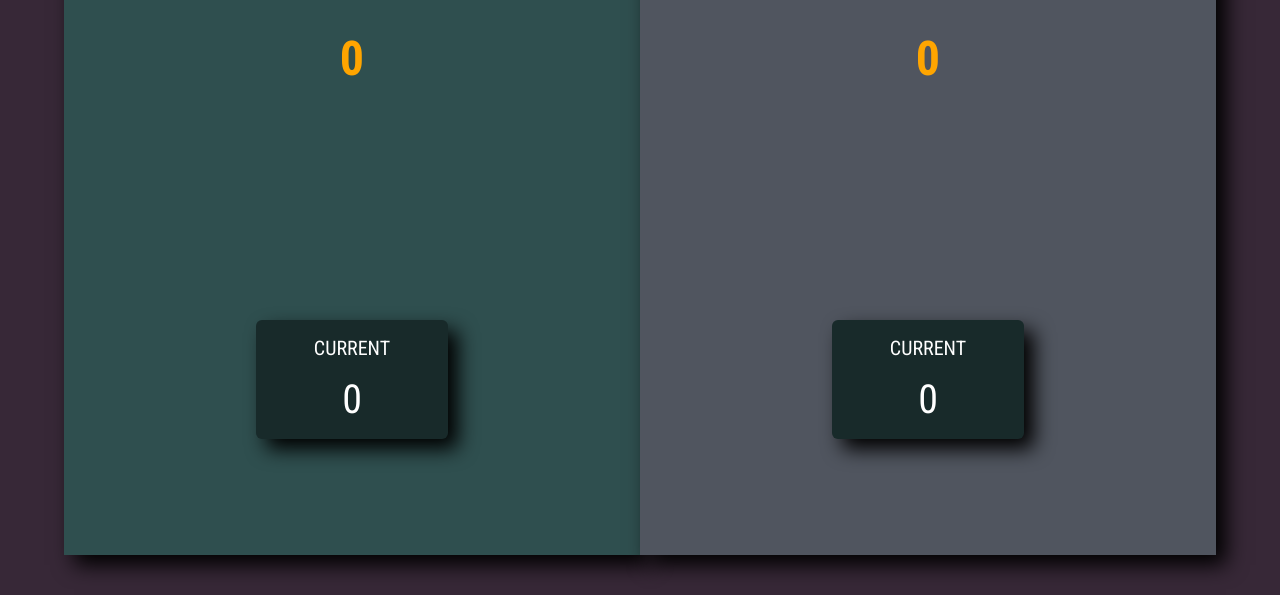
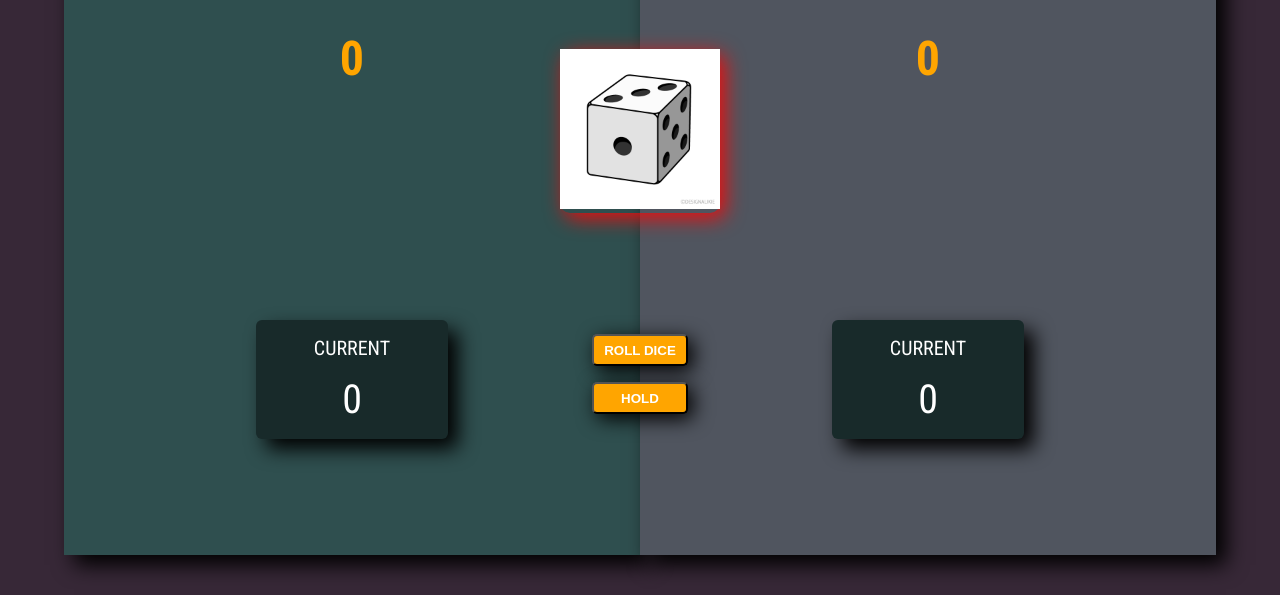
Before and after one commit to Danielhuzler/pig-game, a plain HTML site: page index.html in a window 1280 px wide. Both pictures are taken after a click on the button "NEW GAME". Shown: the part 205-800 px from the top of the page. Drawn offline with Linux system fonts and the light colour scheme.

Commit message:
small change done still more to go with jS nd css part

```diff
--- a/index.html
+++ b/index.html
@@ -23,7 +23,7 @@
         </div>
         <div class="mid">
             <button class="btn" onclick="newGame()">NEW GAME</button>
-            <div class="dice hide" id="dice"><img src="" alt=""></div>
+            <div class="dice hide" id="dice"><img src="/assets/dice.png" alt=""></div>
             <div class="bottomBtn hide" id="bottomBtn">
             <button class="btn" onclick="rollDice()">ROLL DICE</button>
                 <button class="btn" onclick="hold()">HOLD</button>
--- a/script/script.js
+++ b/script/script.js
@@ -0,0 +1,116 @@
+'use strict'
+
+let diceEl = document.getElementById('dice');
+let bottomBtnEl = document.getElementById('bottomBtn');
+let player1ScoreEl = document.getElementById('player1Score');
+let player2ScoreEl = document.getElementById('player2Score');
+let current1ScoreEl = document.getElementById('current1Score');
+let current2ScoreEl = document.getElementById('current2Score');
+let diceImageEl = document.getElementById('dice');
+let player1El = document.getElementById('player1');
+let player2El = document.getElementById('player2');
+let leftEl = document.getElementById('left');
+let rightEl = document.getElementById('right');
+
+// Global variable
+
+let diceChoice = 0;
+let player = 1;
+let player1GlobalScore = 0;
+let player2GlobalScore = 0;
+let player1currentScore = 0;
+let player2currentScore = 0;
+
+// function
+
+function newGame() {
+    diceEl.classList.replace('hide', 'visible');
+    bottomBtnEl.classList.replace('hide', 'visible');
+    diceImageEl.innerHTML = `<img src="/assets/dice.png" alt="dice_img">`
+    diceChoice = 0;
+    player = 1;
+    player1GlobalScore = 0;
+    player2GlobalScore = 0;
+    player1currentScore = 0;
+    player2currentScore = 0;
+
+
+    current1ScoreEl.innerText = player1currentScore;
+    current2ScoreEl.innerText = player2currentScore;
+    player1ScoreEl.innerText = player1GlobalScore;
+    player2ScoreEl.innerText = player2GlobalScore;
+    addClassName('left');
+    rightEl.classList.remove('won')
+    leftEl.classList.remove('won')
+}
+
+function rollDice() {
+    diceChoice = Math.round(Math.random() * 5) + 1;
+    diceImageEl.innerHTML = `<img src="./images/dice-${diceChoice}.png" alt="dice_img">`;
+
+    if (diceChoice !== 1) {
+        if (player === 1) {
+            player1currentScore += diceChoice;
+            current1ScoreEl.innerText = player1currentScore;
+            addClassName('left');
+        } else {
+            player2currentScore += diceChoice;
+            current2ScoreEl.innerText = player2currentScore;
+            addClassName('right');
+        }
+    } else {
+        if (player === 1) {
+            player = 2;
+            player1currentScore = 0;
+            current1ScoreEl.innerText = player1currentScore;
+        } else {
+            player = 1;
+            player2currentScore = 0;
+            current2ScoreEl.innerText = player2currentScore;
+        }
+    }
+}
+
+function hold() {
+    if (player === 1) {
+        player1GlobalScore += player1currentScore;
+        player1ScoreEl.innerText = player1GlobalScore;
+        player1currentScore = 0;
+        current1ScoreEl.innerText = player1currentScore;
+        player = 2;
+        addClassName('right');
+    } else {
+        player2GlobalScore += player2currentScore;
+        player2ScoreEl.innerText = player2GlobalScore;
+        player2currentScore = 0;
+        current2ScoreEl.innerText = player2currentScore;
+        player = 1;
+        addClassName('left');
+    }
+    if(player1GlobalScore>= 100 || player2GlobalScore >= 100){
+        diceEl.classList.replace('visible', 'hide');
+        bottomBtnEl.classList.replace('visible', 'hide');
+    }
+    if (player1GlobalScore >= 100) {
+        player1El.innerText = `You Won !!`
+        leftEl.classList.add('won')
+    } else if (player2GlobalScore >= 100) {
+        player2El.innerText = `You Won !!`
+        rightEl.classList.add('won')
+    }
+}
+
+function addClassName(container) {
+    if (container === 'left') {
+        leftEl.classList.add('currentPlayer')
+        leftEl.classList.remove('otherPlayer')
+        rightEl.classList.add('otherPlayer')
+        rightEl.classList.remove('currentPlayer')
+    }
+    else {
+        leftEl.classList.remove('currentPlayer')
+        leftEl.classList.add('otherPlayer')
+        rightEl.classList.remove('otherPlayer')
+        rightEl.classList.add('currentPlayer')
+    }
+}
--- a/style/style.css
+++ b/style/style.css
@@ -101,7 +101,8 @@ body{
 
 .dice{
     width: 10rem;
-    box-shadow: 5px 5px 20px black;
+    box-shadow: 5px 5px 20px rgb(240, 11, 11);
+    border-radius: 10px;
 }
 
 .btn{
```
Also changed, not shown: assets/dice.png (added).
